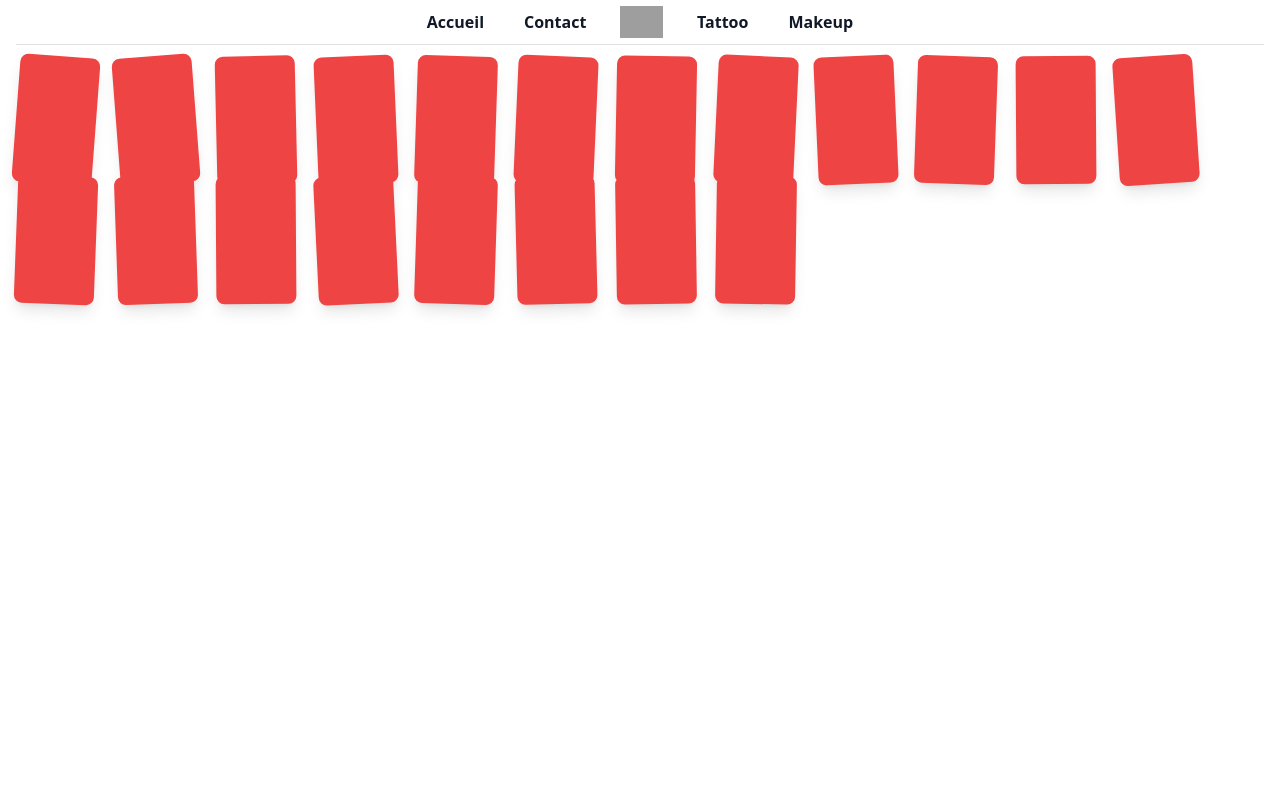
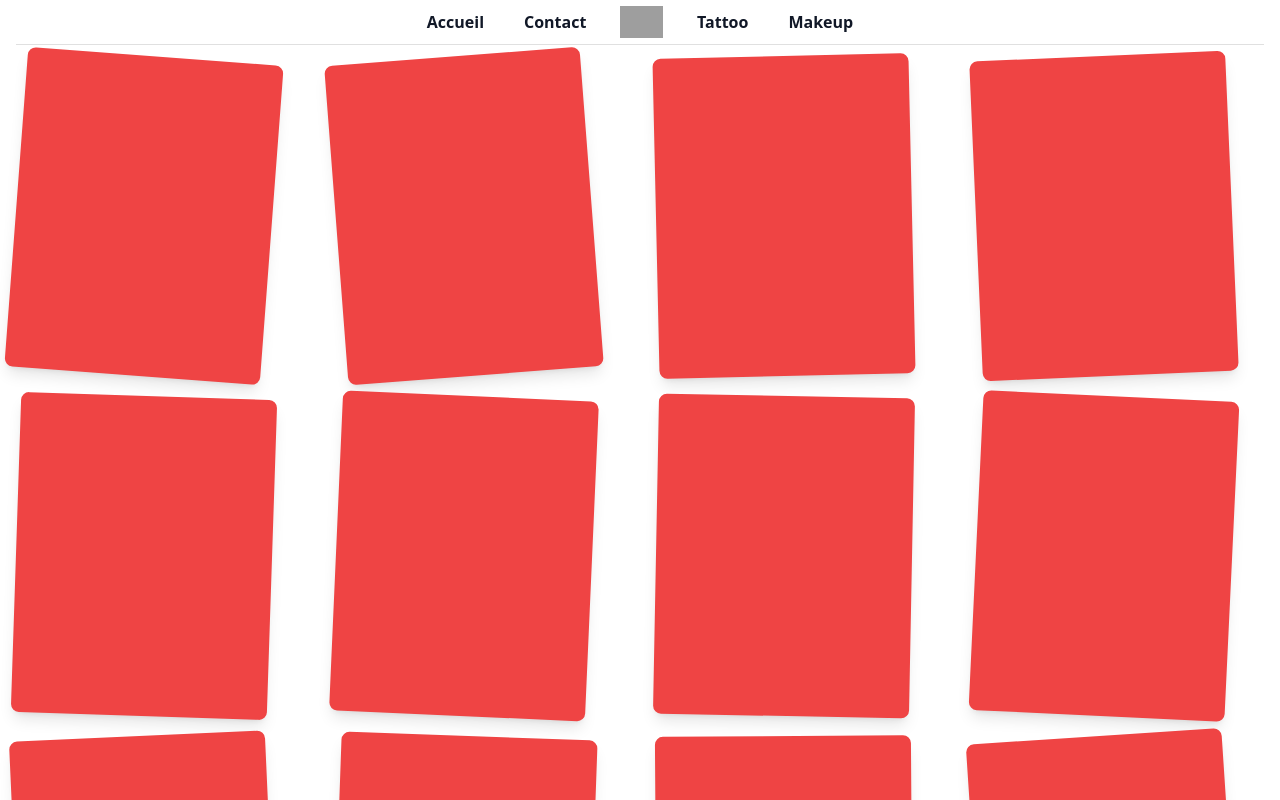
Before and after one commit to Hchautard/candice_portfolio_v2, a React (Create React App) app: page /tattoo in a window 1280 px wide. Shown: the top 800 px of the page. Built offline with nearby package versions, Linux system fonts and the light colour scheme; grey boxes are pictures that could not be loaded.

Commit message:
Adjust Card Distribution

```diff
--- a/src/pages/CardDistribution.js
+++ b/src/pages/CardDistribution.js
@@ -11,7 +11,7 @@ const CardDistribution = () => {
     const updateCardsPerRow = () => {
       if (containerRef.current) {
         const containerWidth = containerRef.current.offsetWidth;
-        setCardsPerRow(Math.floor(containerWidth / 100)); // 100px = largeur estimée d'une carte + marge
+        setCardsPerRow(Math.floor(containerWidth / 280)); // largeur estimée d'une carte + marge
       }
     };
 
@@ -26,8 +26,8 @@ const CardDistribution = () => {
       const col = index % cardsPerRow;
 
       gsap.to(card, {
-        x: col * 100, // Écartement horizontal
-        y: row * 120, // Écartement vertical
+        x: col * 320, // Écartement horizontal
+        y: row * 340, // Écartement vertical
         rotation: Math.random() * 10 - 5, // Légère rotation aléatoire
         duration: 0.5 + index * 0.05,
         ease: "power2.out",
@@ -41,7 +41,7 @@ const CardDistribution = () => {
         <div
           key={i}
           ref={(el) => (cardsRef.current[i] = el)}
-          className="absolute w-20 h-32 bg-red-500 rounded-lg shadow-lg"
+          className="absolute w-64 h-80 bg-red-500 rounded-lg shadow-lg"
         />
       ))}
     </div>
```
